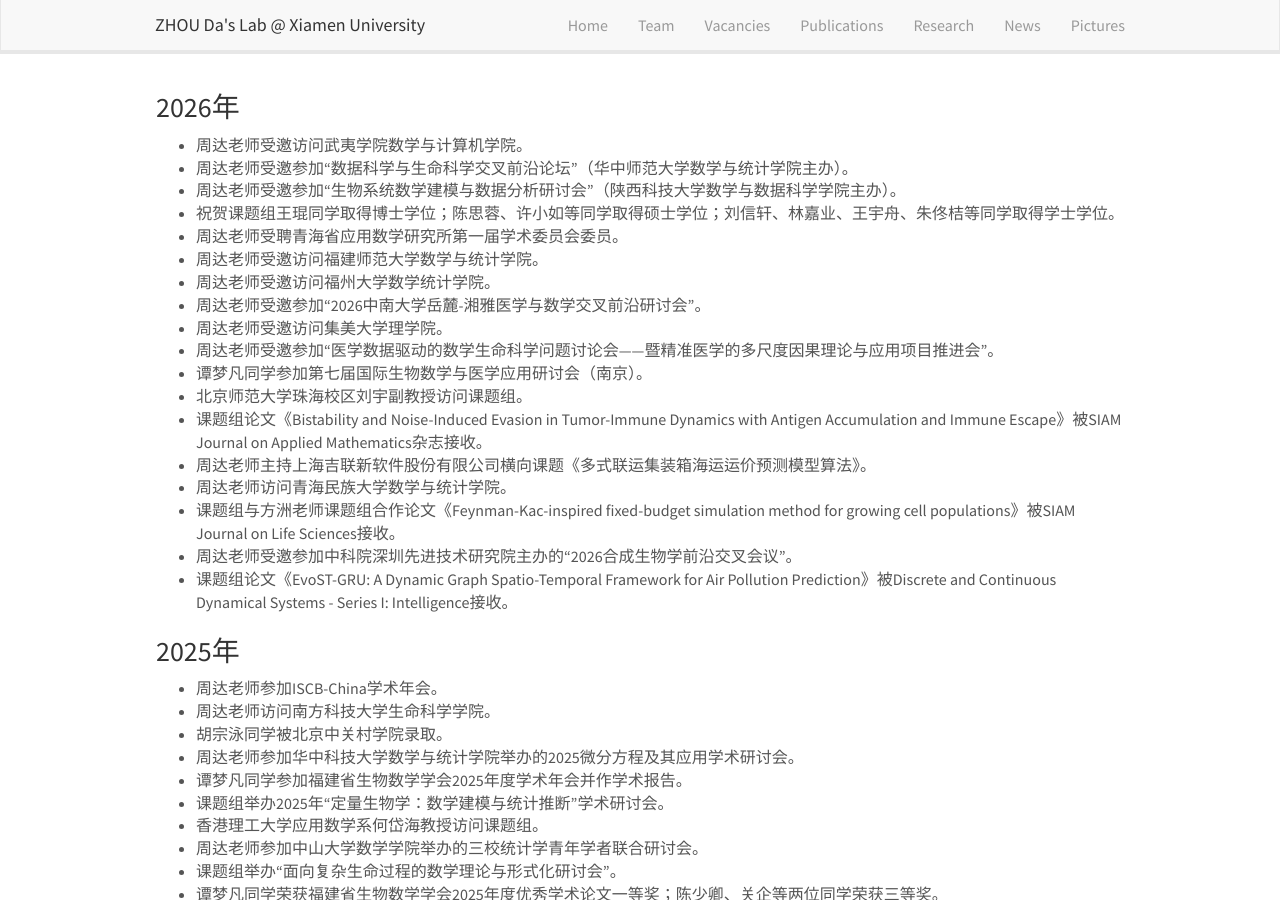
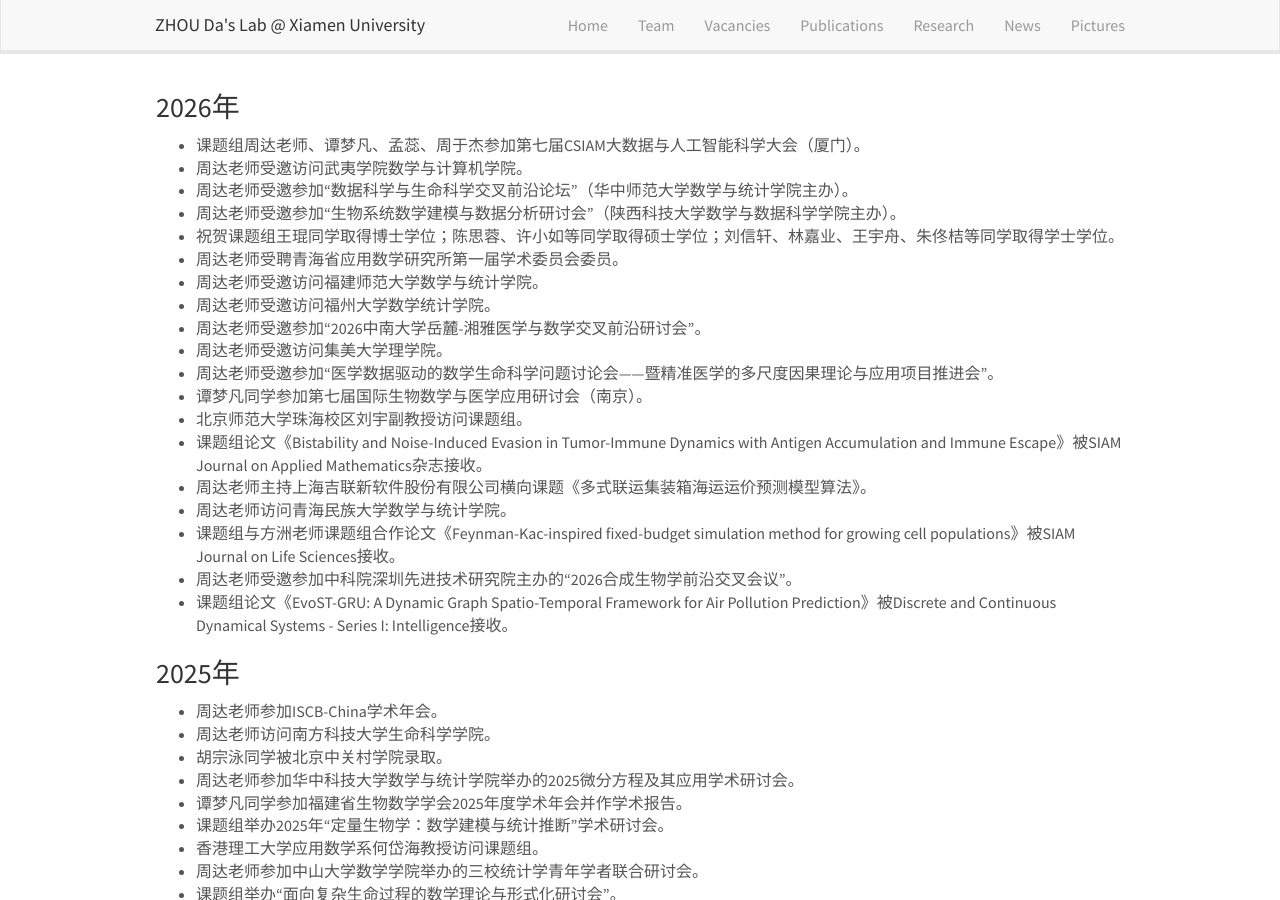
Before and after one commit to ZhouDaLab/zhoudalab.github.io, a Jekyll site: the page built from _pages/news.md, in a window 1280 px wide and 900 px high. Built offline with Jekyll 4.4.1, drawn with Linux system fonts in a browser that asks for light colours; nearby versions of some CDN libraries.

Commit message:
Update news.md

```diff
--- a/_pages/news.md
+++ b/_pages/news.md
@@ -8,6 +8,7 @@ permalink: /news/
 
 ### 2026年
 
+- 课题组周达老师、谭梦凡、孟蕊、周于杰参加第七届CSIAM大数据与人工智能科学大会（厦门）。
 - 周达老师受邀访问武夷学院数学与计算机学院。
 - 周达老师受邀参加“数据科学与生命科学交叉前沿论坛”（华中师范大学数学与统计学院主办）。
 - 周达老师受邀参加“生物系统数学建模与数据分析研讨会”（陕西科技大学数学与数据科学学院主办）。
```
